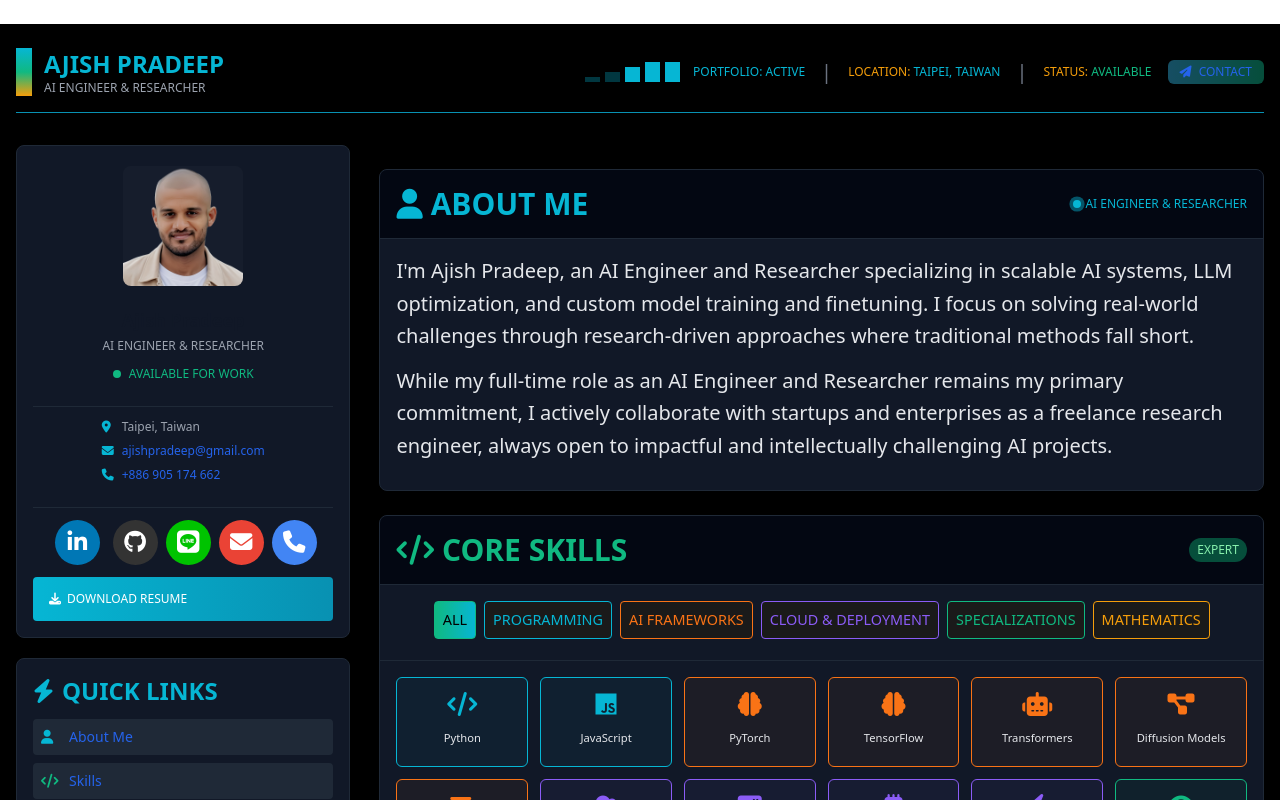
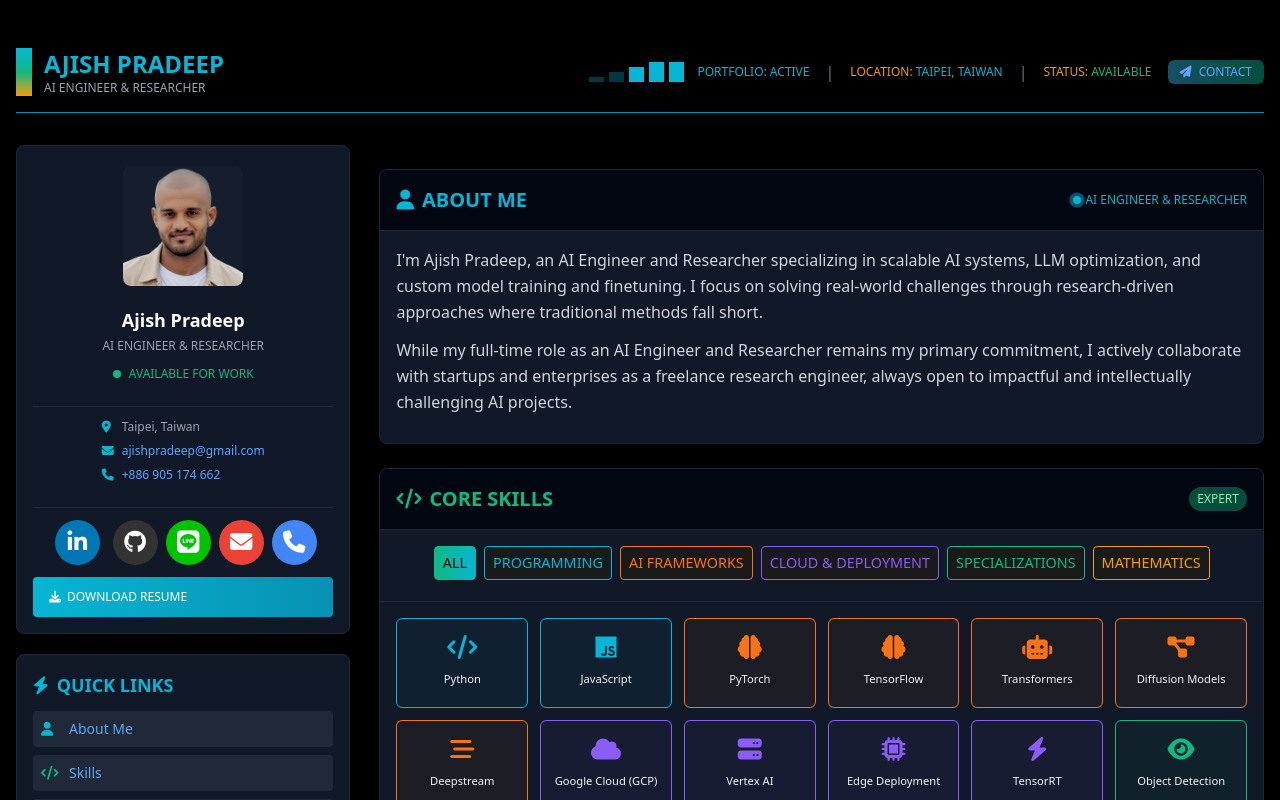
Before and after one commit to Ajishpradeep/Ajishpradeep.github.io, a React (Vite) app: page / in a window 1280 px wide. Shown: the top 800 px of the page. Built offline with nearby package versions, Linux system fonts and the light colour scheme; no server answers.

Commit message:
font issue fixed

```diff
--- a/src/App.tsx
+++ b/src/App.tsx
@@ -23,9 +23,9 @@ function App() {
   }, []);
 
   return (
-    <div className="text-gray-200 bg-black">
+    <div className="min-h-screen text-gray-100 bg-black">
       {/* Subtle AI Background */}
-      <div className="ai-background fixed top-0 left-0 w-full h-full -z-10"></div>
+      <div className="ai-background fixed top-0 left-0 w-full h-full -z-10 opacity-50"></div>
 
       {/* Mobile Navigation Menu */}
       <MobileMenu />
--- a/src/index.css
+++ b/src/index.css
@@ -8,37 +8,37 @@
   }
 
   body {
-    @apply text-xl text-gray-800 bg-white;
+    @apply text-base text-gray-100 bg-black;
   }
 
   h1 {
-    @apply text-4xl font-bold text-gray-900;
+    @apply text-2xl font-bold text-white;
   }
 
   h2 {
-    @apply text-3xl font-bold text-gray-900;
+    @apply text-xl font-bold text-white;
   }
 
   h3 {
-    @apply text-2xl font-bold text-gray-900;
+    @apply text-lg font-bold text-white;
   }
 
   p {
-    @apply text-xl leading-relaxed;
+    @apply text-base leading-relaxed text-gray-300;
   }
 
   a {
-    @apply text-blue-600 hover:text-blue-800 transition-colors duration-200;
+    @apply text-blue-400 hover:text-blue-300 transition-colors duration-200;
   }
 
   code {
-    @apply text-lg bg-gray-100 px-2 py-1 rounded;
+    @apply text-sm bg-gray-800 px-2 py-1 rounded text-gray-200;
   }
 }
 
 @layer components {
   .btn {
-    @apply px-6 py-3 rounded-lg font-medium transition-all duration-200;
+    @apply px-4 py-2 rounded-lg font-medium transition-all duration-200;
   }
 
   .btn-primary {
@@ -46,6 +46,6 @@
   }
 
   .btn-secondary {
-    @apply bg-gray-100 text-gray-800 hover:bg-gray-200;
+    @apply bg-gray-700 text-gray-200 hover:bg-gray-600;
   }
 }
```
